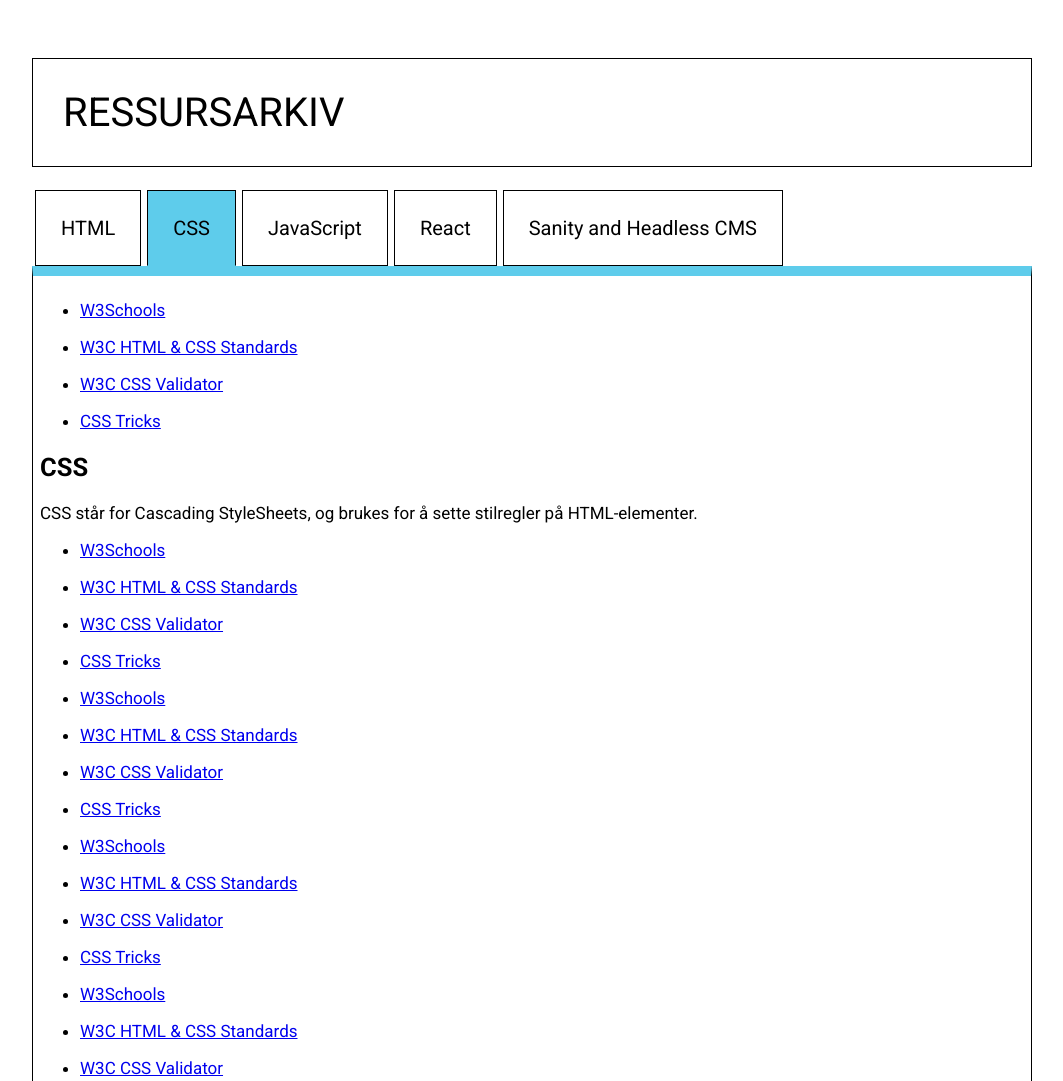
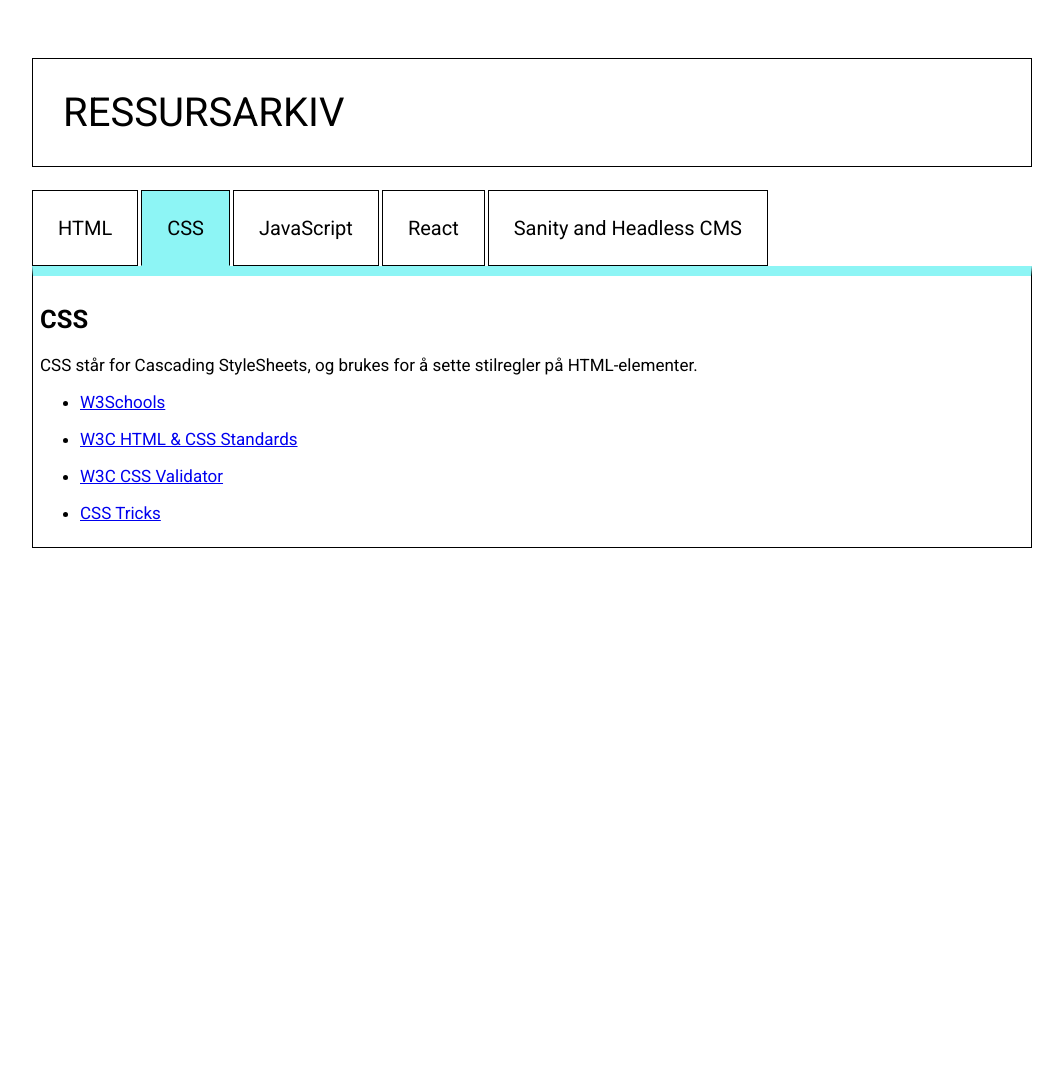
Before and after one commit to abdisalam02/uin23ak2_resource_layout_Gure, a plain HTML site: page arbeidskrav_2/CSS.html in a window 1280 px wide. Shown: the top 1081 px of the page, without its empty margins (176-1239 px from the left). After the commit the page ends 800 px from the top, so only its background shows below. Drawn offline with Linux system fonts and the light colour scheme.

Commit message:
arbeidskrav 2

```diff
--- a/arbeidskrav_2/arbediskrav1.css
+++ b/arbeidskrav_2/arbediskrav1.css
@@ -32,17 +32,18 @@ nav a{
     margin: 3px;
     padding: 25px;
     text-decoration: none;
+    margin-left: 0px;
 }
 
 nav a.active{
-    background-color: rgb(94, 204, 235);
-    border-bottom-color: rgb(94, 204, 235);;
+    background-color: rgb(141, 245, 245);
+    border-bottom-color: rgb(141, 245, 245);
 }
 
 main{
     font-size: 17px;
     border: 1px solid;
-    border-top: 10px solid rgb(94, 204, 235); ;
+    border-top: 10px solid rgb(141, 245, 245);
     padding: 7px;
     margin-top: -3px;
 }
--- a/arbeidskrav_2/ressurser.js
+++ b/arbeidskrav_2/ressurser.js
@@ -104,16 +104,16 @@ resources.map((i)=> {
 article.innerHTML += "<h2>" + i.category + "</h2>" + "<p>" + i.text + "</p>" ;
 
 
-resources.forEach((element) => element.sources.forEach((ting)=>{
-    if(title.innerHTML==element.category){
-    article.innerHTML += "<ul><li><a href='" + ting.url + "'>" + ting.title ; }
-}))
+// resources.forEach((element) => element.sources.forEach((ting)=>{
+//     if(title.innerHTML==element.category){
+//     article.innerHTML += "<ul><li><a href='" + ting.url + "'>" + ting.title ; }
+// }))
  })
 
-// resources.forEach((i)=> i.sources.forEach((hey) =>{
-//     if(tiltle.innerHTML==i.category){
-//     article.innerHTML += "<h2>" + i.category + "</h2>" + "<p>" + i.text + "</p>"  ; }
-//      if( tiltle.innerHTML == i.category){
-//          article.innerHTML +=  "<ul><li><a href='" + hey.url + "'>" + hey.title
-//      }
-//  }) )
+resources.forEach((i)=> i.sources.forEach((hey) =>{
+    // if(tiltle.innerHTML==i.category){
+    // article.innerHTML += "<h2>" + i.category + "</h2>" + "<p>" + i.text + "</p>"  ; }
+     if( tiltle.innerHTML == i.category){
+         article.innerHTML +=  "<ul><li><a href='" + hey.url + "'>" + hey.title
+     }
+ }) )
```
